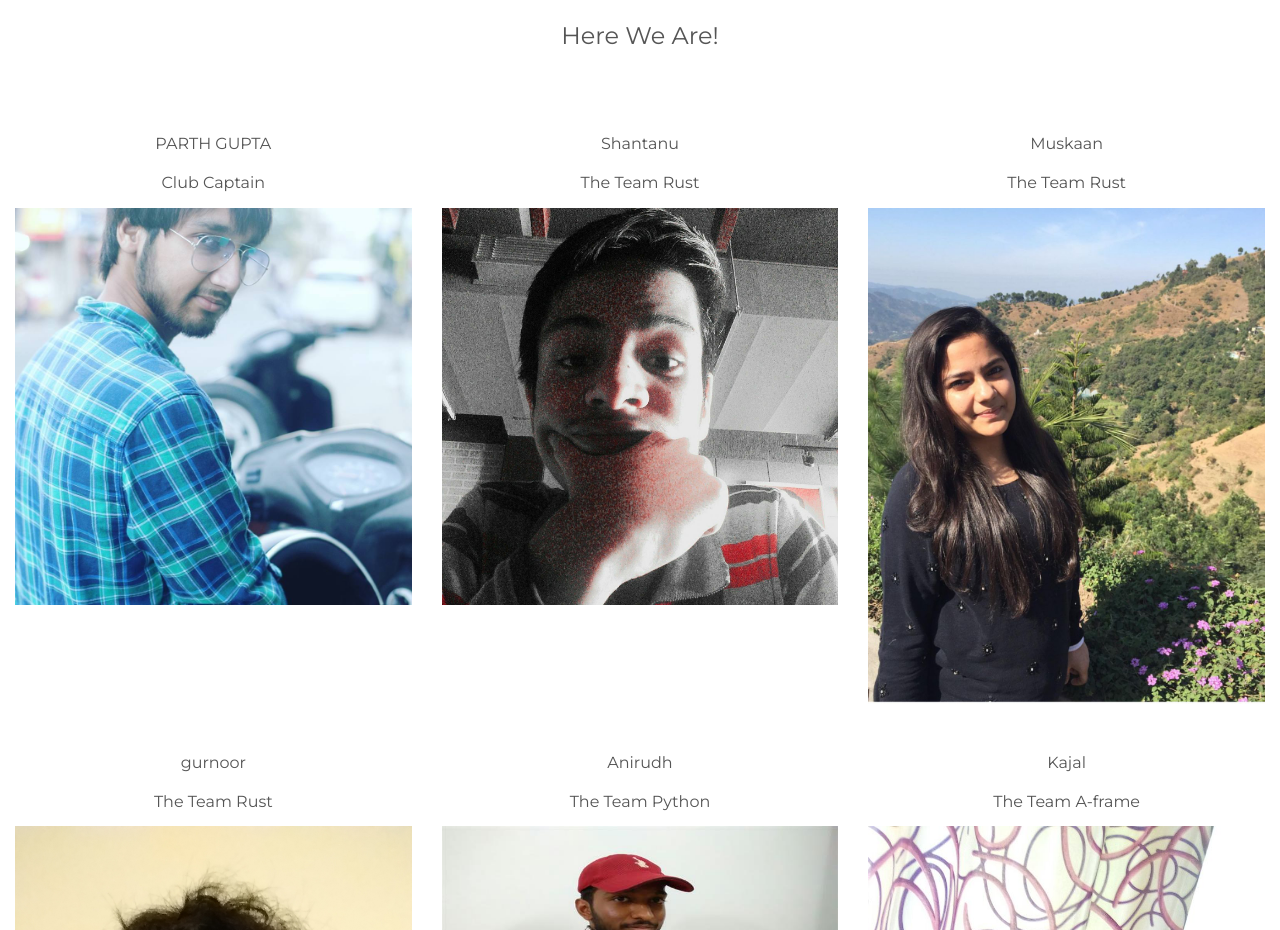
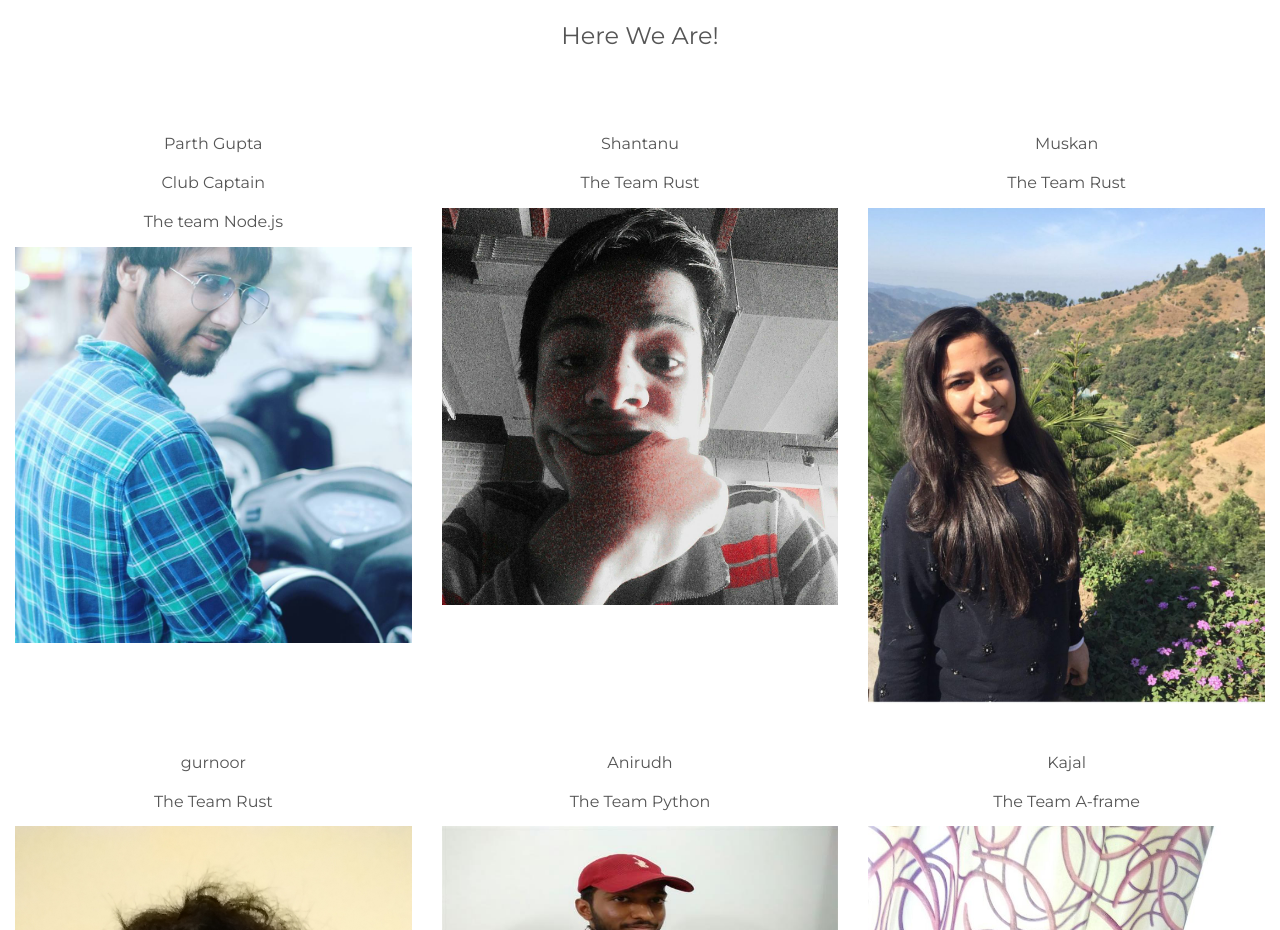
Before and after one commit to parth0595/website, a plain HTML site: page web1.html in a window 1280 px wide. Shown: the part 1160-2090 px from the top of the page. Drawn offline with nearby package versions, Linux system fonts and the light colour scheme.

Commit message:
names edit

```diff
--- a/web1.html
+++ b/web1.html
@@ -128,8 +128,9 @@
   <h3 class="margin">Here We Are!</h3><br>
     <div class="row">
       <div class="col-sm-4">
-        <p>PARTH GUPTA</p>
+        <p>Parth Gupta</p>
         <p>Club Captain</p>
+        <p>The team Node.js</p>
         <img src="parth1.jpg" class="img-responsive margin" style="width:100%" alt="Image">
       </div>
       <div class="col-sm-4">
@@ -138,7 +139,7 @@
         <img src="shantanu.jpg" class="img-responsive margin" style="width:100%" alt="Image">
       </div>
       <div class="col-sm-4">
-        <p>Muskaan</p>
+        <p>Muskan</p>
         <p>The Team Rust</p>
         <img src="muskan.jpeg" class="img-responsive margin" style="width:100%" alt="Image">
       </div>
```
